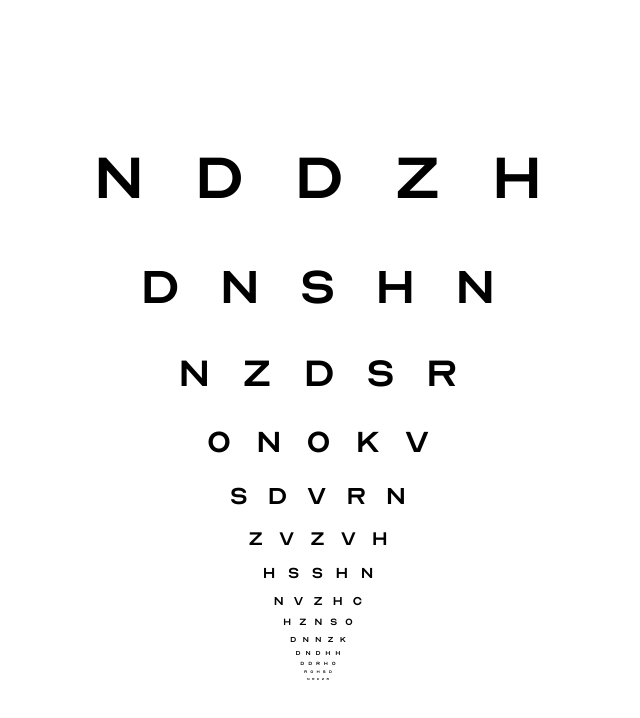
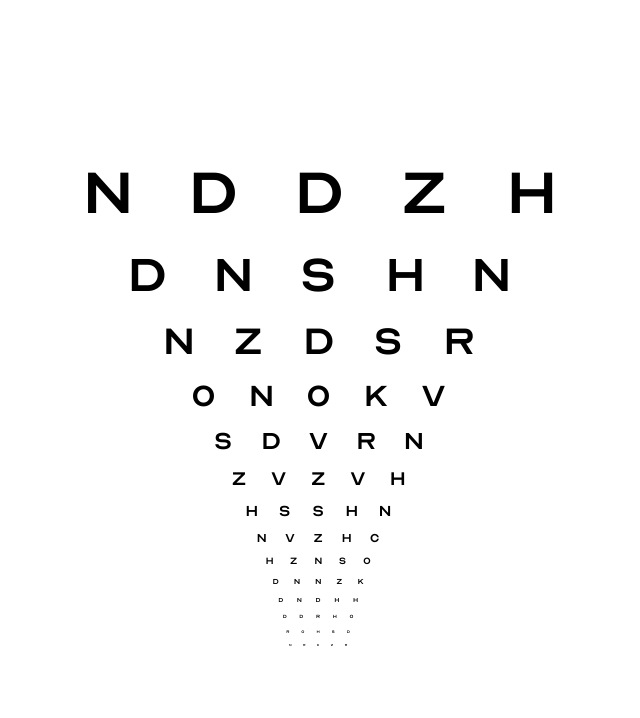
Before and after one commit to mieubrisse/man-vs-myopia-app, a React (Vite) app: page / in a window 1280 px wide. Shown: the top 718 px of the page, without its empty margins (322-962 px from the left). Built offline with nearby package versions, Linux system fonts and the light colour scheme.

Commit message:
Getting closer...

```diff
--- a/src/components/LogMARChart.css
+++ b/src/components/LogMARChart.css
@@ -10,6 +10,12 @@
   display: flex;
   justify-content: center;
   align-items: baseline; /* Align letters at the bottom */
+  gap: 1ch; /* Spacing between letters equal to the width of the character */
+}
+
+.chart-row:not(:first-child) {
+  /* Margin at the top of the current row, equal to 1ch of this row's letters */
+  margin-top: 1ch;
 }
 
 .letter {
@@ -20,6 +26,9 @@
   font-family: "Optician Sans", Arial, sans-serif;
   font-weight: bold;
   color: #000;
+  width: 1ch; /* Ensure each letter occupies exactly 1 character width */
+  text-align: center; /* Center the letter within its 1ch width */
+  line-height: 1; /* Crucial: ensure letter box height is exactly its font-size */
   /* Ensure no conflicting properties */
   display: inline-block; /* Helps with consistent rendering, especially of font size */
   word-spacing: normal; /* Ensure no default word spacing */
```
